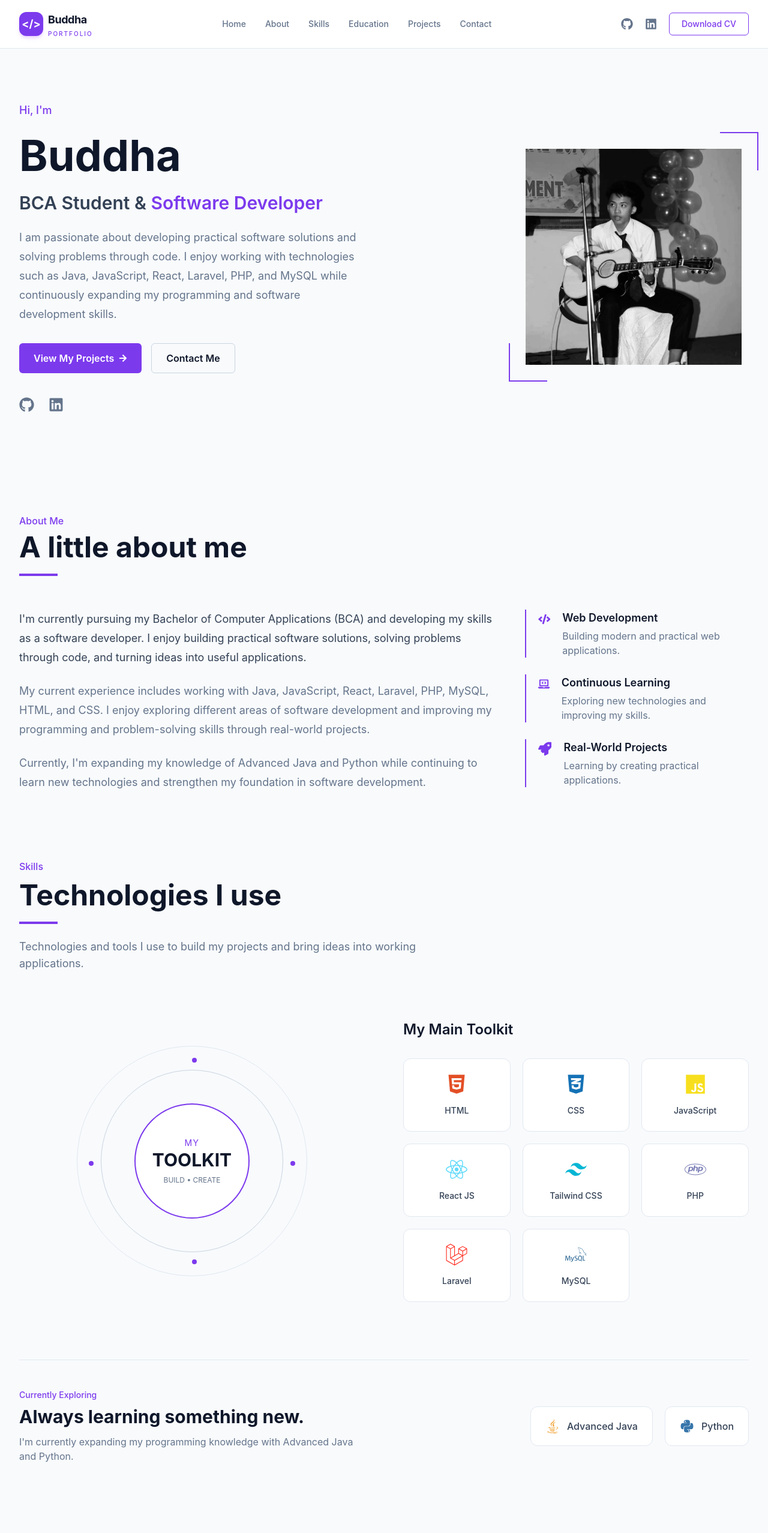
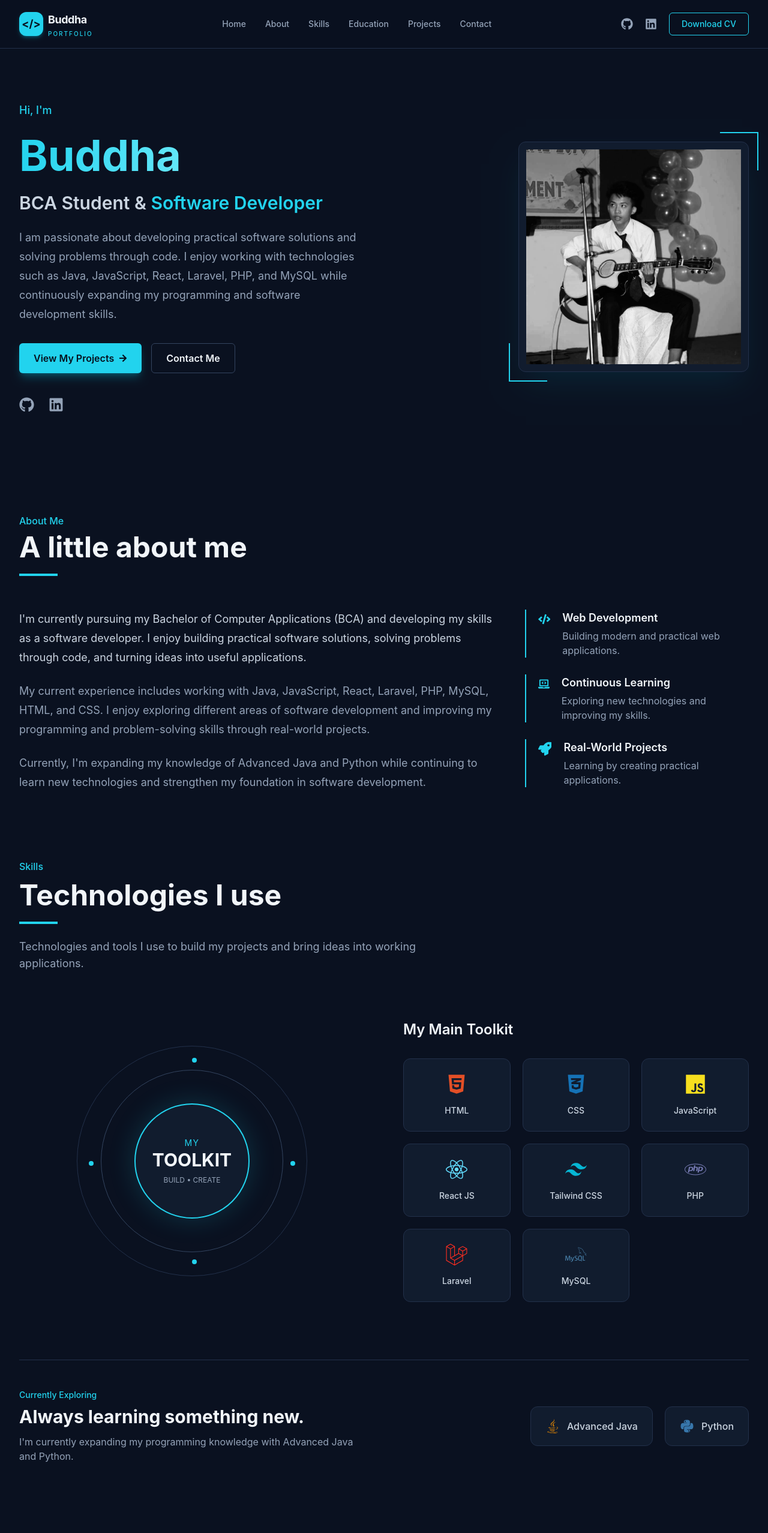
Before and after one commit to buddhamagar-09/my-portfolio, a React (Vite) app in the folder my-portfolio/: page / in a window 1280 px wide. Shown: the top 2555 px of the page at 60% size. Built offline with nearby package versions, Linux system fonts and the light colour scheme.

Commit message:
Apply dark navy and electric cyan theme

```diff
--- a/my-portfolio/index.html
+++ b/my-portfolio/index.html
@@ -4,6 +4,7 @@
     <meta charset="UTF-8" />
     <!-- <link rel="icon" type="image/svg+xml" href="/favicon.svg" /> -->
     <meta name="viewport" content="width=device-width, initial-scale=1.0" />
+    <meta name="theme-color" content="#0A1120" />
     <title>Buddha Magar</title>
   </head>
   <body>
--- a/my-portfolio/src/App.jsx
+++ b/my-portfolio/src/App.jsx
@@ -8,7 +8,7 @@ import Contact from "./Components/Contact";
 
 function App() {
   return (
-    <div className="min-h-screen bg-[#0f172a]">
+    <div className="min-h-screen bg-[#0A1120]">
       <Navbar />
 
       <Hero />
--- a/my-portfolio/src/Components/About.jsx
+++ b/my-portfolio/src/Components/About.jsx
@@ -4,7 +4,7 @@ import { motion } from "framer-motion";
 
 function About() {
   return (
-    <section id="about" className="bg-[#F8FAFC] text-[#0F172A] py-14">
+    <section id="about" className="bg-transparent text-[#F1F5F9] py-14">
       <div className="max-w-7xl mx-auto px-6 lg:px-8">
         {/* Section Heading */}
         <motion.div
@@ -14,11 +14,11 @@ function About() {
           transition={{ duration: 0.7 }}
           className="mb-14"
         >
-          <p className="text-[#7C3AED] font-medium mb-2">About Me</p>
+          <p className="text-[#22D3EE] font-medium mb-2">About Me</p>
 
           <h2 className="text-4xl md:text-5xl font-bold">A little about me</h2>
 
-          <div className="w-16 h-1 bg-[#7C3AED] mt-5" />
+          <div className="w-16 h-1 bg-[#22D3EE] mt-5" />
         </motion.div>
 
         <div className="grid grid-cols-1 lg:grid-cols-3 gap-12">
@@ -30,14 +30,14 @@ function About() {
             transition={{ duration: 0.7 }}
             className="lg:col-span-2"
           >
-            <p className="text-[#334155] text-lg leading-8 mb-6">
+            <p className="text-[#CBD5E1] text-lg leading-8 mb-6">
               I'm currently pursuing my Bachelor of Computer Applications (BCA)
               and developing my skills as a software developer. I enjoy building
               practical software solutions, solving problems through code, and
               turning ideas into useful applications.
             </p>
 
-            <p className="text-[#64748B] text-lg leading-8 mb-6">
+            <p className="text-[#94A3B8] text-lg leading-8 mb-6">
               My current experience includes working with Java, JavaScript,
               React, Laravel, PHP, MySQL, HTML, and CSS. I enjoy exploring
               different areas of software development and improving my
@@ -45,7 +45,7 @@ function About() {
               projects.
             </p>
 
-            <p className="text-[#64748B] text-lg leading-8">
+            <p className="text-[#94A3B8] text-lg leading-8">
               Currently, I'm expanding my knowledge of Advanced Java and Python
               while continuing to learn new technologies and strengthen my
               foundation in software development.
@@ -61,45 +61,45 @@ function About() {
             className="space-y-7"
           >
             {/* Highlight 1 */}
-            <div className="flex items-start gap-5 border-l-2 border-[#7C3AED] pl-5">
-              <FaCode className="text-[#7C3AED] text-2xl mt-1" />
+            <div className="flex items-start gap-5 border-l-2 border-[#22D3EE] pl-5">
+              <FaCode className="text-[#22D3EE] text-2xl mt-1" />
 
               <div>
-                <h3 className="text-lg font-semibold text-[#0F172A]">
+                <h3 className="text-lg font-semibold text-[#F1F5F9]">
                   Web Development
                 </h3>
 
-                <p className="text-[#64748B] mt-1">
+                <p className="text-[#94A3B8] mt-1">
                   Building modern and practical web applications.
                 </p>
               </div>
             </div>
 
             {/* Highlight 2 */}
-            <div className="flex items-start gap-5 border-l-2 border-[#7C3AED] pl-5">
-              <FaLaptopCode className="text-[#7C3AED] text-2xl mt-1" />
+            <div className="flex items-start gap-5 border-l-2 border-[#22D3EE] pl-5">
+              <FaLaptopCode className="text-[#22D3EE] text-2xl mt-1" />
 
               <div>
-                <h3 className="text-lg font-semibold text-[#0F172A]">
+                <h3 className="text-lg font-semibold text-[#F1F5F9]">
                   Continuous Learning
                 </h3>
 
-                <p className="text-[#64748B] mt-1">
+                <p className="text-[#94A3B8] mt-1">
                   Exploring new technologies and improving my skills.
                 </p>
               </div>
             </div>
 
             {/* Highlight 3 */}
-            <div className="flex items-start gap-5 border-l-2 border-[#7C3AED] pl-5">
-              <FaRocket className="text-[#7C3AED] text-2xl mt-1" />
+            <div className="flex items-start gap-5 border-l-2 border-[#22D3EE] pl-5">
+              <FaRocket className="text-[#22D3EE] text-2xl mt-1" />
 
               <div>
-                <h3 className="text-lg font-semibold text-[#0F172A]">
+                <h3 className="text-lg font-semibold text-[#F1F5F9]">
                   Real-World Projects
                 </h3>
 
-                <p className="text-[#64748B] mt-1">
+                <p className="text-[#94A3B8] mt-1">
                   Learning by creating practical applications.
                 </p>
               </div>
--- a/my-portfolio/src/Components/Hero.jsx
+++ b/my-portfolio/src/Components/Hero.jsx
@@ -8,7 +8,7 @@ function Hero() {
   return (
     <section
       id="home"
-      className="min-h-screen bg-[#F8FAFC] text-[#0F172A] flex items-center pt-14"
+      className="min-h-screen bg-transparent text-[#F1F5F9] flex items-center pt-14"
     >
       <div className="max-w-7xl mx-auto px-6 lg:px-8 w-full">
         <div className="grid grid-cols-1 lg:grid-cols-2 gap-16 items-center">
@@ -23,7 +23,7 @@ function Hero() {
               initial={{ opacity: 0, y: 20 }}
               animate={{ opacity: 1, y: 0 }}
               transition={{ duration: 0.6, delay: 0.1 }}
-              className="text-[#7C3AED] text-lg font-medium mb-4"
+              className="text-[#22D3EE] text-lg font-medium mb-4"
             >
               Hi, I'm
             </motion.p>
@@ -33,7 +33,7 @@ function Hero() {
               initial={{ opacity: 0, y: 30 }}
               animate={{ opacity: 1, y: 0 }}
               transition={{ duration: 0.7, delay: 0.2 }}
-              className="text-5xl md:text-6xl lg:text-7xl font-bold leading-tight"
+              className="gradient-text text-5xl md:text-6xl lg:text-7xl font-bold leading-tight"
             >
               Buddha
             </motion.h1>
@@ -43,10 +43,10 @@ function Hero() {
               initial={{ opacity: 0, y: 30 }}
               animate={{ opacity: 1, y: 0 }}
               transition={{ duration: 0.7, delay: 0.35 }}
-              className="text-2xl md:text-3xl font-semibold text-[#334155] mt-4"
+              className="text-2xl md:text-3xl font-semibold text-[#CBD5E1] mt-4"
             >
               BCA Student &{" "}
-              <span className="text-[#7C3AED]">Software Developer</span>
+              <span className="text-[#22D3EE]">Software Developer</span>
             </motion.h2>
 
             {/* Description */}
@@ -54,7 +54,7 @@ function Hero() {
               initial={{ opacity: 0, y: 30 }}
               animate={{ opacity: 1, y: 0 }}
               transition={{ duration: 0.7, delay: 0.5 }}
-              className="text-[#64748B] text-lg leading-8 max-w-xl mt-6"
+              className="text-[#94A3B8] text-lg leading-8 max-w-xl mt-6"
             >
               I am passionate about developing practical software solutions and
               solving problems through code. I enjoy working with technologies
@@ -75,7 +75,7 @@ function Hero() {
                 smooth={true}
                 duration={600}
                 offset={-80}
-                className="flex items-center gap-2 bg-[#7C3AED] text-white px-6 py-3 rounded-md font-semibold cursor-pointer hover:bg-[#6D28D9] transition-colors duration-300"
+                className="flex items-center gap-2 bg-[#22D3EE] text-[#06111F] px-6 py-3 rounded-md font-semibold cursor-pointer hover:bg-[#67E8F9] shadow-lg shadow-cyan-400/25 hover:shadow-cyan-400/40 transition-all duration-300"
               >
                 View My Projects
                 <FaArrowRight size={14} />
@@ -86,7 +86,7 @@ function Hero() {
                 smooth={true}
                 duration={600}
                 offset={-80}
-                className="border border-[#CBD5E1] text-[#0F172A] px-6 py-3 rounded-md font-semibold cursor-pointer hover:border-[#7C3AED] hover:text-[#7C3AED] transition-colors duration-300"
+                className="border border-[#33445F] text-[#F1F5F9] px-6 py-3 rounded-md font-semibold cursor-pointer hover:border-[#22D3EE] hover:text-[#22D3EE] transition-colors duration-300"
               >
                 Contact Me
               </Link>
@@ -106,7 +106,7 @@ function Hero() {
                 rel="noreferrer"
                 whileHover={{ y: -4, scale: 1.1 }}
                 transition={{ duration: 0.2 }}
-                className="text-[#64748B] hover:text-[#0F172A] transition-colors"
+                className="text-[#94A3B8] hover:text-[#F1F5F9] transition-colors"
               >
                 <FaGithub size={25} />
               </motion.a>
@@ -118,7 +118,7 @@ function Hero() {
                 rel="noreferrer"
                 whileHover={{ y: -4, scale: 1.1 }}
                 transition={{ duration: 0.2 }}
-                className="text-[#64748B] hover:text-[#7C3AED] transition-colors"
+                className="text-[#94A3B8] hover:text-[#22D3EE] transition-colors"
               >
                 <FaLinkedin size={25} />
               </motion.a>
@@ -134,10 +134,10 @@ function Hero() {
           >
             <div className="relative">
               {/* Top Accent */}
-              <div className="absolute -top-4 rotate-180 -right-4 w-16 h-16 border-l-2 border-b-2 border-[#7C3AED]" />
+              <div className="absolute -top-4 rotate-180 -right-4 w-16 h-16 border-l-2 border-b-2 border-[#22D3EE]" />
 
               {/* Image */}
-              <div className="w-72 h-72 sm:w-80 sm:h-80 lg:w-96 lg:h-96 rounded-xl p-3">
+              <div className="w-72 h-72 sm:w-80 sm:h-80 lg:w-96 lg:h-96 rounded-xl p-3 bg-[#111C2E] border border-[#22304A] shadow-2xl shadow-cyan-400/10">
                 <img
                   src={imagePath("buddha.jpeg")}
                   alt="Buddha"
@@ -146,7 +146,7 @@ function Hero() {
               </div>
 
               {/* Bottom Accent */}
-              <div className="absolute -bottom-4 -left-4 w-16 h-16 border-l-2 border-b-2 border-[#7C3AED]" />
+              <div className="absolute -bottom-4 -left-4 w-16 h-16 border-l-2 border-b-2 border-[#22D3EE]" />
             </div>
           </motion.div>
         </div>
--- a/my-portfolio/src/Components/NavBar.jsx
+++ b/my-portfolio/src/Components/NavBar.jsx
@@ -15,7 +15,7 @@ function Navbar() {
   ];
 
   return (
-    <nav className="fixed top-0 left-0 w-full z-50 bg-white/95 backdrop-blur-lg border-b border-[#E2E8F0]">
+    <nav className="fixed top-0 left-0 w-full z-50 bg-[#0A1120]/95 backdrop-blur-lg border-b border-[#22304A]">
       <div className="max-w-7xl mx-auto px-6 lg:px-8">
         <div className="flex items-center justify-between h-20">
           {/* Logo */}
@@ -26,16 +26,16 @@ function Navbar() {
             className="group flex items-center gap-2 cursor-pointer"
           >
             {/* Logo Icon */}
-            <div className="relative w-10 h-10 flex items-center justify-center bg-[#7C3AED] rounded-xl shadow-md shadow-purple-200 transition-all duration-300 group-hover:scale-105 group-hover:bg-[#6D28D9]">
-              <span className="text-white font-bold text-lg">&lt;/&gt;</span>
+            <div className="relative w-10 h-10 flex items-center justify-center bg-[#22D3EE] rounded-xl shadow-md shadow-cyan-400/25 transition-all duration-300 group-hover:scale-105 group-hover:bg-[#67E8F9]">
+              <span className="text-[#06111F] font-bold text-lg">&lt;/&gt;</span>
             </div>
 
             {/* Logo Text */}
             <div className="flex flex-col leading-none">
-              <span className="text-lg font-bold tracking-tight text-[#0F172A]">
+              <span className="text-lg font-bold tracking-tight text-[#F1F5F9]">
                 Buddha
               </span>
-              <span className="text-[10px] font-medium tracking-[0.2em] text-[#7C3AED] uppercase mt-1">
+              <span className="text-[10px] font-medium tracking-[0.2em] text-[#22D3EE] uppercase mt-1">
                 Portfolio
               </span>
             </div>
@@ -50,7 +50,7 @@ function Navbar() {
                 smooth={true}
                 duration={500}
                 offset={-80}
-                className="text-[#64748B] hover:text-[#7C3AED] transition-colors duration-300 cursor-pointer text-sm font-medium"
+                className="text-[#94A3B8] hover:text-[#22D3EE] transition-colors duration-300 cursor-pointer text-sm font-medium"
               >
                 {link.name}
               </Link>
@@ -63,7 +63,7 @@ function Navbar() {
               href="https://github.com/buddhamagar-09"
               target="_blank"
               rel="noreferrer"
-              className="text-[#64748B] hover:text-[#0F172A] transition-colors"
+              className="text-[#94A3B8] hover:text-[#F1F5F9] transition-colors"
             >
               <FaGithub size={20} />
             </a>
@@ -72,7 +72,7 @@ function Navbar() {
               href="https://www.linkedin.com/in/buddha-magar-061115442/"
               target="_blank"
               rel="noreferrer"
-              className="text-[#64748B] hover:text-[#7C3AED] transition-colors"
+              className="text-[#94A3B8] hover:text-[#22D3EE] transition-colors"
             >
               <FaLinkedin size={20} />
             </a>
@@ -80,7 +80,7 @@ function Navbar() {
             <a
               href="/BuddhaResume.pdf"
               download
-              className="border border-[#7C3AED] text-[#7C3AED] px-5 py-2 rounded-md text-sm font-medium hover:bg-[#7C3AED] hover:text-white transition-all duration-300"
+              className="border border-[#22D3EE] text-[#22D3EE] px-5 py-2 rounded-md text-sm font-medium hover:bg-[#22D3EE] hover:text-[#06111F] transition-all duration-300"
             >
               Download CV
             </a>
@@ -89,7 +89,7 @@ function Navbar() {
           {/* Mobile Menu Button */}
           <button
             onClick={() => setIsOpen(!isOpen)}
-            className="lg:hidden text-[#7C3AED] text-2xl"
+            className="lg:hidden text-[#22D3EE] text-2xl"
           >
             {isOpen ? <FaTimes /> : <FaBars />}
           </button>
@@ -97,7 +97,7 @@ function Navbar() {
 
         {/* Mobile Menu */}
         {isOpen && (
-          <div className="lg:hidden border-t border-[#E2E8F0] py-5">
+          <div className="lg:hidden border-t border-[#22304A] py-5">
             <div className="flex flex-col gap-5">
               {navLinks.map((link) => (
                 <Link
@@ -107,18 +107,18 @@ function Navbar() {
                   duration={500}
                   offset={-80}
                   onClick={() => setIsOpen(false)}
-                  className="text-[#64748B] hover:text-[#7C3AED] transition-colors cursor-pointer"
+                  className="text-[#94A3B8] hover:text-[#22D3EE] transition-colors cursor-pointer"
                 >
                   {link.name}
                 </Link>
               ))}
 
-              <div className="flex items-center gap-5 pt-3 border-t border-[#E2E8F0]">
+              <div className="flex items-center gap-5 pt-3 border-t border-[#22304A]">
                 <a
                   href="https://github.com/buddhamagar-09"
                   target="_blank"
                   rel="noreferrer"
-                  className="text-[#64748B] hover:text-[#0F172A]"
+                  className="text-[#94A3B8] hover:text-[#F1F5F9]"
                 >
                   <FaGithub size={21} />
                 </a>
@@ -127,7 +127,7 @@ function Navbar() {
                   href="https://www.linkedin.com/in/buddha-magar-061115442/"
                   target="_blank"
                   rel="noreferrer"
-                  className="text-[#64748B] hover:text-[#7C3AED]"
+                  className="text-[#94A3B8] hover:text-[#22D3EE]"
                 >
                   <FaLinkedin size={21} />
                 </a>
@@ -135,7 +135,7 @@ function Navbar() {
                 <a
                   href="/BuddhaResume.pdf"
                   download
-                  className="border border-[#7C3AED] text-[#7C3AED] px-4 py-2 rounded-md text-sm hover:bg-[#7C3AED] hover:text-white"
+                  className="border border-[#22D3EE] text-[#22D3EE] px-4 py-2 rounded-md text-sm hover:bg-[#22D3EE] hover:text-[#06111F]"
                 >
                   Resume
                 </a>
--- a/my-portfolio/src/Components/Skills.jsx
+++ b/my-portfolio/src/Components/Skills.jsx
@@ -32,7 +32,7 @@ function Skills() {
   return (
     <section
       id="skills"
-      className="bg-[#F8FAFC] text-[#0F172A] py-14"
+      className="bg-transparent text-[#F1F5F9] py-14"
     >
       <div className="max-w-7xl mx-auto px-6 lg:px-8">
 
@@ -44,7 +44,7 @@ function Skills() {
           transition={{ duration: 0.7 }}
           className="mb-20"
         >
-          <p className="text-[#7C3AED] font-medium mb-3">
+          <p className="text-[#22D3EE] font-medium mb-3">
             Skills
           </p>
 
@@ -52,9 +52,9 @@ function Skills() {
             Technologies I use
           </h2>
 
-          <div className="w-16 h-1 bg-[#7C3AED] mt-5" />
+          <div className="w-16 h-1 bg-[#22D3EE] mt-5" />
 
-          <p className="text-[#64748B] max-w-2xl mt-6 text-lg leading-7">
+          <p className="text-[#94A3B8] max-w-2xl mt-6 text-lg leading-7">
             Technologies and tools I use to build my projects and bring ideas
             into working applications.
           </p>
@@ -74,24 +74,24 @@ function Skills() {
             <div className="relative w-72 h-72 md:w-96 md:h-96">
 
               {/* Outer Circle */}
-              <div className="absolute inset-0 border border-[#E2E8F0] rounded-full" />
+              <div className="absolute inset-0 border border-[#22304A] rounded-full" />
 
               {/* Inner Circle */}
-              <div className="absolute inset-10 border border-[#CBD5E1] rounded-full" />
+              <div className="absolute inset-10 border border-[#33445F] rounded-full" />
 
               {/* Center */}
               <div className="absolute inset-0 flex items-center justify-center">
-                <div className="w-40 h-40 md:w-48 md:h-48 border-2 border-[#7C3AED] rounded-full bg-white flex flex-col items-center justify-center">
+                <div className="w-40 h-40 md:w-48 md:h-48 border-2 border-[#22D3EE] rounded-full bg-[#111C2E] shadow-[0_0_45px_rgba(34,211,238,0.18)] flex flex-col items-center justify-center">
 
-                  <span className="text-[#7C3AED] text-sm tracking-widest">
+                  <span className="text-[#22D3EE] text-sm tracking-widest">
                     MY
                   </span>
 
-                  <h3 className="text-3xl font-bold text-[#0F172A]">
+                  <h3 className="text-3xl font-bold text-[#F1F5F9]">
                     TOOLKIT
                   </h3>
 
-                  <span className="text-[#64748B] text-xs mt-2">
+                  <span className="text-[#94A3B8] text-xs mt-2">
                     BUILD • CREATE
                   </span>
 
@@ -99,10 +99,10 @@ function Skills() {
               </div>
 
               {/* Decorative dots */}
-              <div className="absolute top-5 left-1/2 w-2 h-2 bg-[#7C3AED] rounded-full" />
-              <div className="absolute bottom-5 left-1/2 w-2 h-2 bg-[#7C3AED] rounded-full" />
-              <div className="absolute left-5 top-1/2 w-2 h-2 bg-[#7C3AED] rounded-full" />
-              <div className="absolute right-5 top-1/2 w-2 h-2 bg-[#7C3AED] rounded-full" />
+              <div className="absolute top-5 left-1/2 w-2 h-2 bg-[#22D3EE] rounded-full" />
+              <div className="absolute bottom-5 left-1/2 w-2 h-2 bg-[#22D3EE] rounded-full" />
+              <div className="absolute left-5 top-1/2 w-2 h-2 bg-[#22D3EE] rounded-full" />
+              <div className="absolute right-5 top-1/2 w-2 h-2 bg-[#22D3EE] rounded-full" />
 
             </div>
           </motion.div>
@@ -114,7 +114,7 @@ function Skills() {
               whileInView={{ opacity: 1, y: 0 }}
               viewport={{ once: true }}
               transition={{ duration: 0.6 }}
-              className="text-2xl font-semibold mb-8 text-[#0F172A]"
+              className="text-2xl font-semibold mb-8 text-[#F1F5F9]"
             >
               My Main Toolkit
             </motion.h3>
@@ -134,13 +134,13 @@ function Skills() {
                       delay: index * 0.08,
                     }}
                     whileHover={{ y: -6 }}
-                    className="group border border-[#E2E8F0] bg-white p-6 flex flex-col items-center justify-center gap-4 rounded-xl hover:border-[#7C3AED] transition-colors duration-300"
+                    className="group border border-[#22304A] bg-[#111C2E] p-6 flex flex-col items-center justify-center gap-4 rounded-xl hover:border-[#22D3EE] transition-colors duration-300"
                   >
                     <Icon
                       className={`${skill.color} text-4xl group-hover:scale-110 transition-transform duration-300`}
                     />
 
-                    <span className="text-[#334155] text-sm font-medium text-center">
+                    <span className="text-[#CBD5E1] text-sm font-medium text-center">
                       {skill.name}
                     </span>
                   </motion.div>
@@ -156,20 +156,20 @@ function Skills() {
           whileInView={{ opacity: 1, y: 0 }}
           viewport={{ once: true }}
           transition={{ duration: 0.7 }}
-          className="mt-24 pt-12 border-t border-[#E2E8F0]"
+          className="mt-24 pt-12 border-t border-[#22304A]"
         >
           <div className="flex flex-col md:flex-row md:items-center justify-between gap-8">
 
             <div>
-              <p className="text-[#7C3AED] text-sm font-medium mb-2">
+              <p className="text-[#22D3EE] text-sm font-medium mb-2">
                 Currently Exploring
               </p>
 
-              <h3 className="text-2xl md:text-3xl font-bold text-[#0F172A]">
+              <h3 className="text-2xl md:text-3xl font-bold text-[#F1F5F9]">
                 Always learning something new.
               </h3>
 
-              <p className="text-[#64748B] mt-3 max-w-xl">
+              <p className="text-[#94A3B8] mt-3 max-w-xl">
                 I'm currently expanding my programming knowledge with Advanced
                 Java and Python.
               </p>
@@ -190,11 +190,11 @@ function Skills() {
                       duration: 0.5,
                       delay: index * 0.15,
                     }}
-                    className="border border-[#E2E8F0] px-6 py-5 bg-white flex items-center gap-3 rounded-xl hover:border-[#7C3AED] transition-colors duration-300"
+                    className="border border-[#22304A] px-6 py-5 bg-[#111C2E] flex items-center gap-3 rounded-xl hover:border-[#22D3EE] transition-colors duration-300"
                   >
                     <Icon className={`${skill.color} text-2xl`} />
 
-                    <span className="text-[#334155] font-medium">
+                    <span className="text-[#CBD5E1] font-medium">
                       {skill.name}
                     </span>
                   </motion.div>
--- a/my-portfolio/src/index.css
+++ b/my-portfolio/src/index.css
@@ -1 +1,59 @@
 @import "tailwindcss";
+
+:root {
+  --navy: #0a1120;
+  --navy-card: #111c2e;
+  --cyan: #22d3ee;
+}
+
+html {
+  scroll-behavior: smooth;
+}
+
+body {
+  margin: 0;
+  min-height: 100vh;
+  background-color: var(--navy);
+  color: #f1f5f9;
+  -webkit-font-smoothing: antialiased;
+}
+
+/* Subtle ambient glow behind the whole page */
+#root {
+  min-height: 100vh;
+  background:
+    radial-gradient(circle at 15% 8%, rgba(34, 211, 238, 0.07), transparent 32rem),
+    radial-gradient(circle at 85% 55%, rgba(59, 130, 246, 0.06), transparent 34rem),
+    var(--navy);
+}
+
+::selection {
+  background: rgba(34, 211, 238, 0.3);
+  color: #ffffff;
+}
+
+/* Cyan gradient headline */
+.gradient-text {
+  background-image: linear-gradient(100deg, #22d3ee 0%, #67e8f9 50%, #818cf8 100%);
+  -webkit-background-clip: text;
+  background-clip: text;
+  color: transparent;
+}
+
+/* Dark scrollbar to match the theme */
+::-webkit-scrollbar {
+  width: 10px;
+}
+
+::-webkit-scrollbar-track {
+  background: var(--navy);
+}
+
+::-webkit-scrollbar-thumb {
+  background: #22304a;
+  border-radius: 999px;
+}
+
+::-webkit-scrollbar-thumb:hover {
+  background: #33445f;
+}
```
Also changed, not shown: my-portfolio/src/Components/Contact.jsx (+29 -29 lines), my-portfolio/src/Components/Education.jsx (+16 -16 lines), my-portfolio/src/Components/Projects.jsx (+15 -15 lines).
